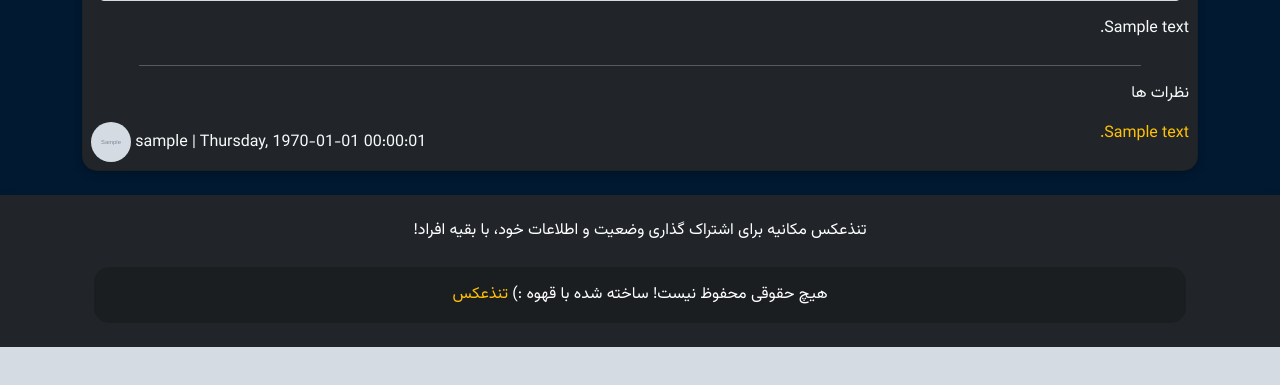
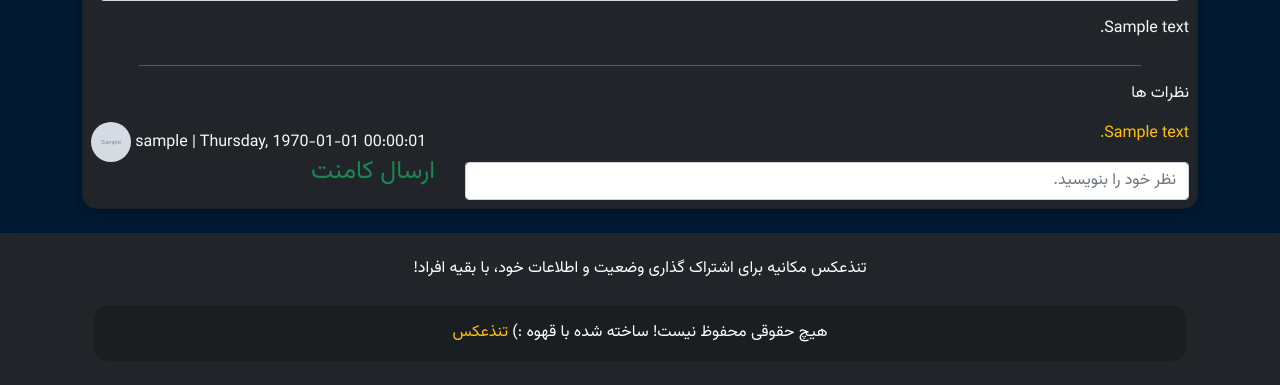
Before and after one commit to bigbardia/tanzax, a Flask app: page /posts/1 in a window 1280 px wide. Shown: the part 953-1338 px from the top of the page. Before the commit the page ends 1300 px from the top, so only its background shows below. Run offline with Flask 2, Linux system fonts and the light colour scheme; tables that the repository leaves empty hold one stand-in row (values such as "Sample post"); grey boxes marked "Sample" are stand-in pictures; some libraries are stand-ins or nearby versions.

Commit message:
fixed comment

```diff
--- a/main.py
+++ b/main.py
@@ -449,8 +449,32 @@ def view_post(_id):
         "comments" : Comment.query.filter_by(post_id = _id).order_by(Comment.timestamp.desc())
         }
         return render_template("post.html" , **context)
+
     elif request.method == "POST":
-        pass
+
+
+        comment_text = request.form.get("comment_text")
+        errors_msgs = []
+        post_id = request.form.get("post_id",None)
+        post = Post.query.get(post_id)
+        if not comment_text:
+            errors_msgs.append("کامنت خالی قبول نیست")
+        elif comment_text.count(" ") == len(comment_text):
+            errors_msgs.append("خالی قبول نیست")
+        elif len(comment_text) > 256:
+            errors_msgs.append("گندس")
+
+        if len(errors_msgs) > 0:
+            for error in errors_msgs:
+                flash(error)
+            return redirect(post.get_post_url)
+
+
+        comment = Comment(comment_text , post , get_current_user())
+        db.session.add(comment)
+        db.session.commit()
+        return redirect(post.get_post_url)
+
 
 
 if __name__ == "__main__":
--- a/templates/post.html
+++ b/templates/post.html
@@ -54,6 +54,24 @@
                 {% endfor %}
 
 
+                <div class="row">
+
+                    <div class="col-8">
+                        <form method="post">
+
+                            <input type="hidden" name="csrf_token" value="{{ csrf_token() }}" id="csrf_token" />
+                            <input type="text" name="comment_text" class="form-control post-comment" placeholder="نظر خود را بنویسید.">
+                            <input type="hidden" name="post_id" value="{{ post._id }}"  id="post_id" />
+                    </div>
+
+                    <div class="col-4">
+
+                            <button  name="submit_comment" value="salam"  class = "submit-btn text-success"  type = "submit" style="margin-top: -10px;" >ارسال کامنت</button>
+
+                        </form>
+                    </div>
+
+                </div>
             </div>
 
         </div>
```
